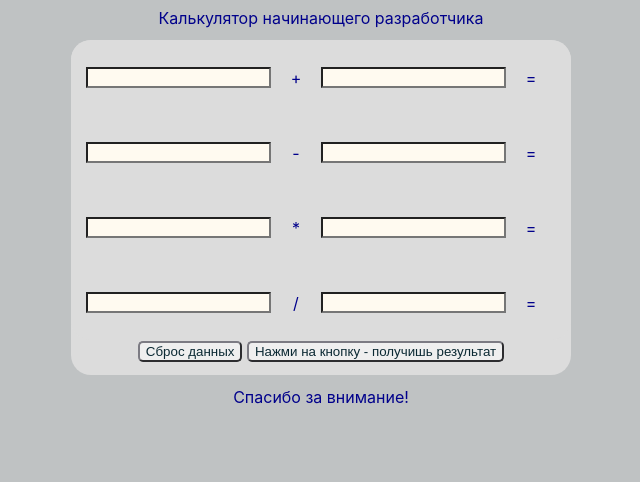
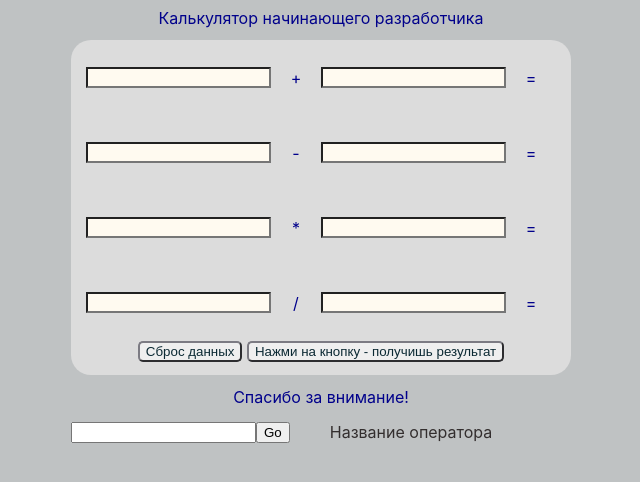
Before and after one commit to pavelzhelezniak/Calculator-repository, a plain HTML site: page Calculator/index.html in a window 1280 px wide. Shown: the whole page, without its empty margins (319-959 px from the left). Drawn offline with Linux system fonts and the light colour scheme.

Commit message:
created a block to work

```diff
--- a/Calculator/CSS/Style.css
+++ b/Calculator/CSS/Style.css
@@ -22,7 +22,6 @@ main {
 	display: flex;
 	justify-content: center;
 	height: 300px;
-	background-color: gainsboro;
 	border-radius: 20px;
 }
 
@@ -76,3 +75,15 @@ main {
 	background-color: honeydew;
 	cursor: pointer;
 }
+
+.switch-case {
+	display: flex;
+   justify-content: left;
+   width: 500px;
+	margin-top: 15px;
+}
+
+.name-operators {
+	margin-left: 40px;
+	color: #332e2e;
+}
--- a/Calculator/index.html
+++ b/Calculator/index.html
@@ -55,6 +55,11 @@
 		<div class="heder-footer-text">
 			<span>Спасибо за внимание!</span>
 		</div>
+		<div class="switch-case">
+			<input id="input-operators" type="text">
+			<input type="button" value="Go" class="">
+			<div class="name-operators">Название оператора</div>
+		</div>
 	</footer>
 
 	<script src="script/calculator.js"></script>
```
